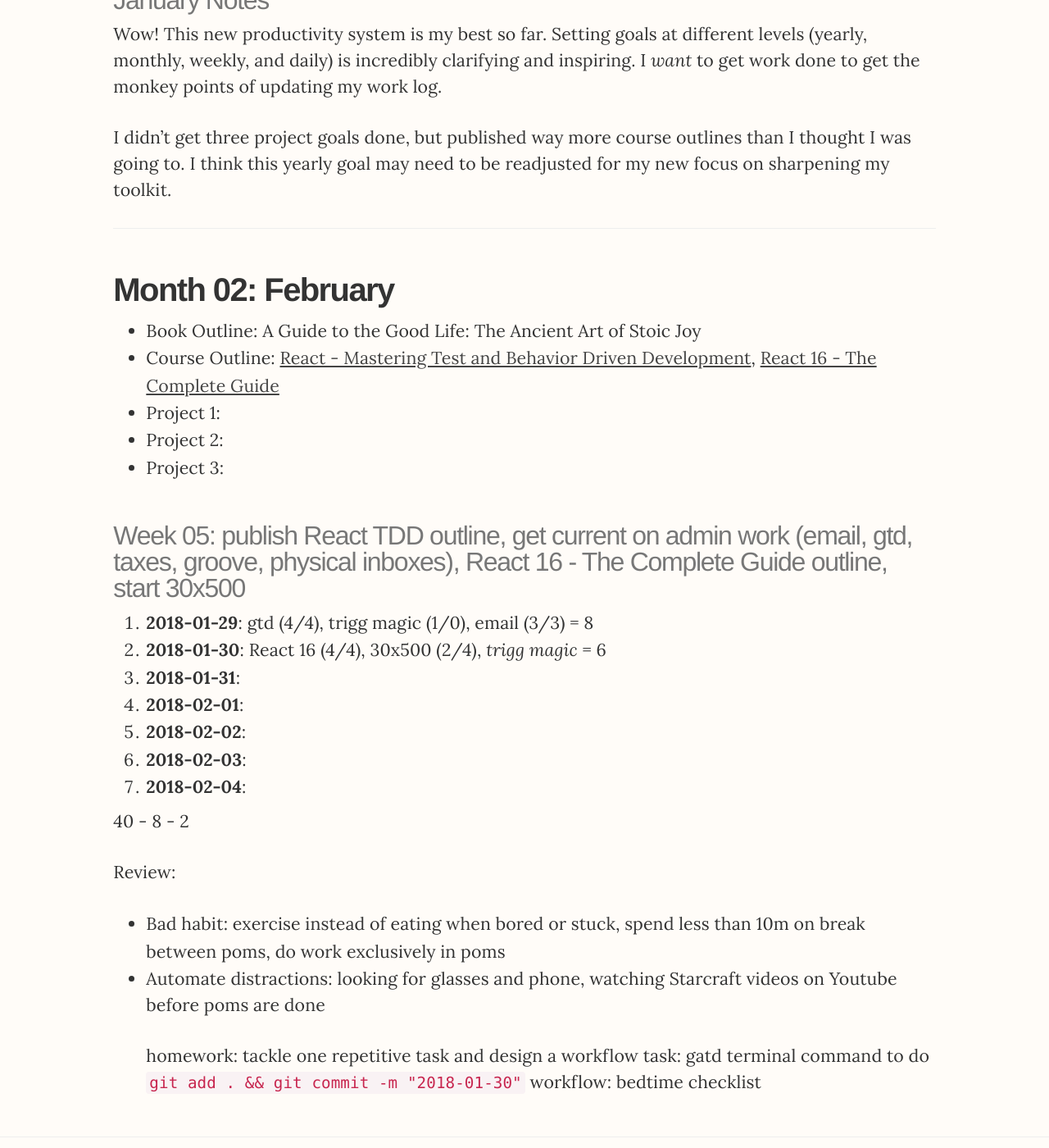
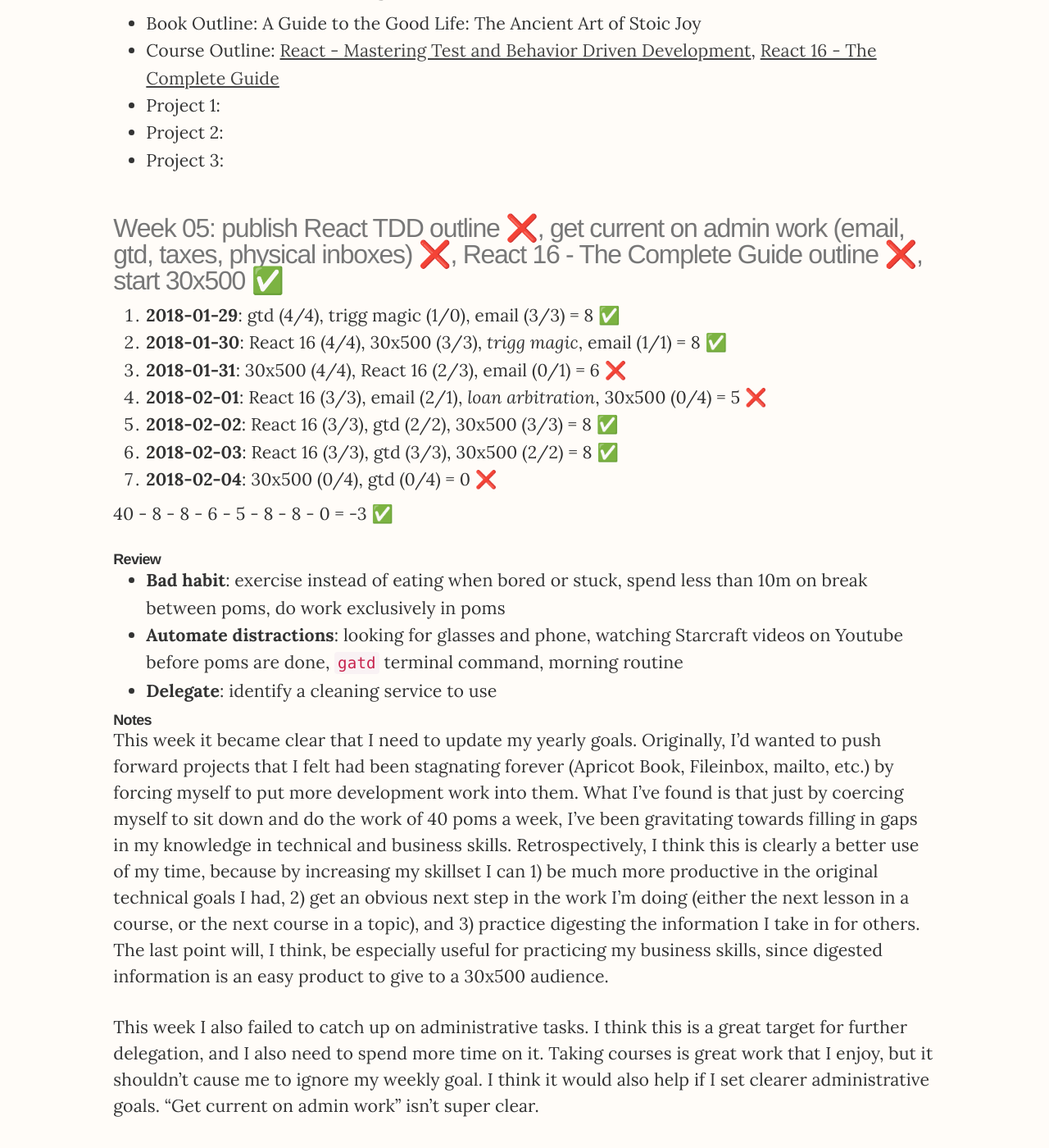
Before and after one commit to christiangenco/christiangenco.github.io, a Jekyll site: the page built from _posts/2018-01-01-2018.md, in a window 1280 px wide and 1400 px high, scrolled down 4319 px. Shown: the whole window at 82% size. Built offline with Jekyll 4.4.1, drawn with Linux system fonts in a browser that asks for light colours; nearby versions of some CDN libraries; some of the changed text lies outside the part shown.

Commit message:
update /2018 yearly goals

```diff
--- a/_posts/2018-01-01-2018.md
+++ b/_posts/2018-01-01-2018.md
@@ -5,24 +5,17 @@
 excerpt: "Goal tracking for 2018"
 ---
 
-I have three categories of goals for 2018:
+*Note: to see how I've revised my goals through the year, check out the [git revision history for this page](https://github.com/christiangenco/christiangenco.github.io/commits/master/_posts/2018-01-01-2018.md)*
 
-1. **Build**: finish 40 week-long project goals
-2. **Learn**: publish 12 book outlines, publish 6 course outlines, publish 6 YouTube educational videos
-3. **Keep**: stay on top of administrative tasks (like email and my gtd system) and maintain a healthy lifestyle (diet, exercise, mental health, and relationships)
+My goal for 2018 is to **work for 2,080 <abbr title="pomodoro: 25 minutes of focused work followed by a 5 minute break">poms</abbr>**. This breaks down into 40 poms a week, or 8 poms every weekday.
 
-The numbers above for **Build** and **Learn** weren't picked arbitrarily. There are 52 weeks in a year and 12 months in a year (about 4 weeks/month), so these goals break down very managably into intermediate monthly goals of:
+Each pom I work on in 2018 should be spent to either:
 
-1. **Build**: 3 week-long project goals per month
-2. **Learn**: 1 book outline and either 1 course outline or 1 YouTube educational video published per month
+* `#learn` something (ex: a new technical skill, a language, a nonfiction book)
+* `#build` something (ex: an app, a new feature, a blog post, or an [Ebomb](https://www.youtube.com/watch?v=Ih-SPXvC1io))
+* `#keep` on top of administrative tasks (ex: inbox 0, gtd tasks)
 
-Which in turn break down into managable weekly goals, which will help define clear daily goals.
-
-**Keep** doesn't need to be broken down into monthly or weekly goals. The yearly goals flow directly into daily goals:
-
-3. **Keep**: <20 starred emails daily, inbox 0 (gmail and gtd) daily, exercise daily, meditate daily, meaningfully interact with people daily
-
-To make sure I have the work bandwith to accomplish my 2018 goals, I need to be working for 8 pomodoros (poms) every weekday, or 40 poms every week, or 2,080 poms in 2018. With clear daily goals, each pom will be easy to define.
+For goals to be [SMART](https://en.wikipedia.org/wiki/SMART_criteria), they must be measurable, so I made [an app to track my pomodoro progress](http://poms.gen.co/cgenco). This has made it way easier to stay on track.
 
 ---
 
@@ -115,23 +108,56 @@
 * Project 2:
 * Project 3:
 
-### Week 05: publish React TDD outline, get current on admin work (email, gtd, taxes, groove, physical inboxes), React 16 - The Complete Guide outline, start 30x500
+### Week 05: publish React TDD outline ❌, get current on admin work (email, gtd, taxes, physical inboxes) ❌, React 16 - The Complete Guide outline ❌, start 30x500 ✅
 
-1. **2018-01-29**: gtd (4/4), trigg magic (1/0), email (3/3) = 8
-2. **2018-01-30**: React 16 (4/4), 30x500 (2/4), *trigg magic* = 6
-3. **2018-01-31**:
-4. **2018-02-01**:
-5. **2018-02-02**:
-6. **2018-02-03**:
-7. **2018-02-04**:
+1. **2018-01-29**: gtd (4/4), trigg magic (1/0), email (3/3) = 8 ✅
+2. **2018-01-30**: React 16 (4/4), 30x500 (3/3), *trigg magic*, email (1/1) = 8 ✅
+3. **2018-01-31**: 30x500 (4/4), React 16 (2/3), email (0/1) = 6 ❌
+4. **2018-02-01**: React 16 (3/3), email (2/1), *loan arbitration*, 30x500 (0/4) = 5 ❌
+5. **2018-02-02**: React 16 (3/3), gtd (2/2), 30x500 (3/3) = 8 ✅
+6. **2018-02-03**: React 16 (3/3), gtd (3/3), 30x500 (2/2) = 8 ✅
+7. **2018-02-04**: 30x500 (0/4), gtd (0/4) = 0 ❌
 
-40 - 8 - 2
+40 - 8 - 8 - 6 - 5 - 8 - 8 - 0 = -3 ✅
 
-Review:
+#### Review
 
-* Bad habit: exercise instead of eating when bored or stuck, spend less than 10m on break between poms, do work exclusively in poms
-* Automate distractions: looking for glasses and phone, watching Starcraft videos on Youtube before poms are done
+* **Bad habit**: exercise instead of eating when bored or stuck, spend less than 10m on break between poms, do work exclusively in poms
+* **Automate distractions**: looking for glasses and phone, watching Starcraft videos on Youtube before poms are done, `gatd` terminal command, morning routine
+* **Delegate**: identify a cleaning service to use
 
-    homework: tackle one repetitive task and design a workflow
-    task: gatd terminal command to do `git add . && git commit -m "2018-01-30"`
-    workflow: bedtime checklist
+#### Notes
+
+This week it became clear that I need to update my yearly goals. Originally, I'd wanted to push forward projects that I felt had been stagnating forever (Apricot Book, Fileinbox, mailto, etc.) by forcing myself to put more development work into them. What I've found is that just by coercing myself to sit down and do the work of 40 poms a week, I've been gravitating towards filling in gaps in my knowledge in technical and business skills. Retrospectively, I think this is clearly a better use of my time, because by increasing my skillset I can 1) be much more productive in the original technical goals I had, 2) get an obvious next step in the work I'm doing (either the next lesson in a course, or the next course in a topic), and 3) practice digesting the information I take in for others. The last point will, I think, be especially useful for practicing my business skills, since digested information is an easy product to give to a 30x500 audience.
+
+This week I also failed to catch up on administrative tasks. I think this is a great target for further delegation, and I also need to spend more time on it. Taking courses is great work that I enjoy, but it shouldn't cause me to ignore my weekly goal. I think it would also help if I set clearer administrative goals. "Get current on admin work" isn't super clear.
+
+## Week 06: 10 poms on @30x500 ❌, 10 poms on @react16 ❌, get all 2017 transactions in QuickBooks @taxes ✅
+
+1. **2018-02-05**: @poms (1/1), @react16 (3/3), @30x500 (4/4) = 8 ✅
+2. **2018-02-06**: @taxes (3/3), @30x500 (3/3), @react16 (2/2) = 8 ✅
+3. **2018-02-07**: *Travel to St. Louis*, *St. Louis with Daisy June*
+4. **2018-02-08**: *St. Louis with Daisy June* = 0
+5. **2018-02-09**: *St. Louis with Daisy June*, @payroll (1/1) = 1
+6. **2018-02-10**: *St. Louis with Daisy June*, @email (1/1) = 1
+7. **2018-02-11**: *St. Louis with Daisy June*, @gtd (1/1), @react16 (1/1) = 2
+
+Total: 20 ❌
+
+Notes: Travel once again throws a wrench in my productivity. I got a lot done, just nothing that's on this list. Things like hanging out with relatives and reading Aladdin to a 4 year old at least thirty times. Being a father is going to be a blast. I also love adapting to other people's way of life - there's a lot of little details that you can pick up living with someone that would be impossible to get from them otherwise.
+
+## Week 07: 30 poms
+
+1. **2018-02-12**: *St. Louis with Daisy June*
+2. **2018-02-13**: *St. Louis with Daisy June*
+3. **2018-02-14**: *Travel back to Dallas*, @react16 (2/2) = 2
+4. **2018-02-15**: @gtd (0/3), @30x500 (0/4), @react16 (0/3)
+5. **2018-02-16**:
+6. **2018-02-17**:
+7. **2018-02-18**: *Travel to Mexico*
+
+30 - 2
+
+---
+
+❌✅
```
Also changed, not shown: _drafts/2018-02-02-jest.md (added, +13 -0 lines), _posts/2018-01-13-react-redux-firestore.md (+1 -0 lines).
